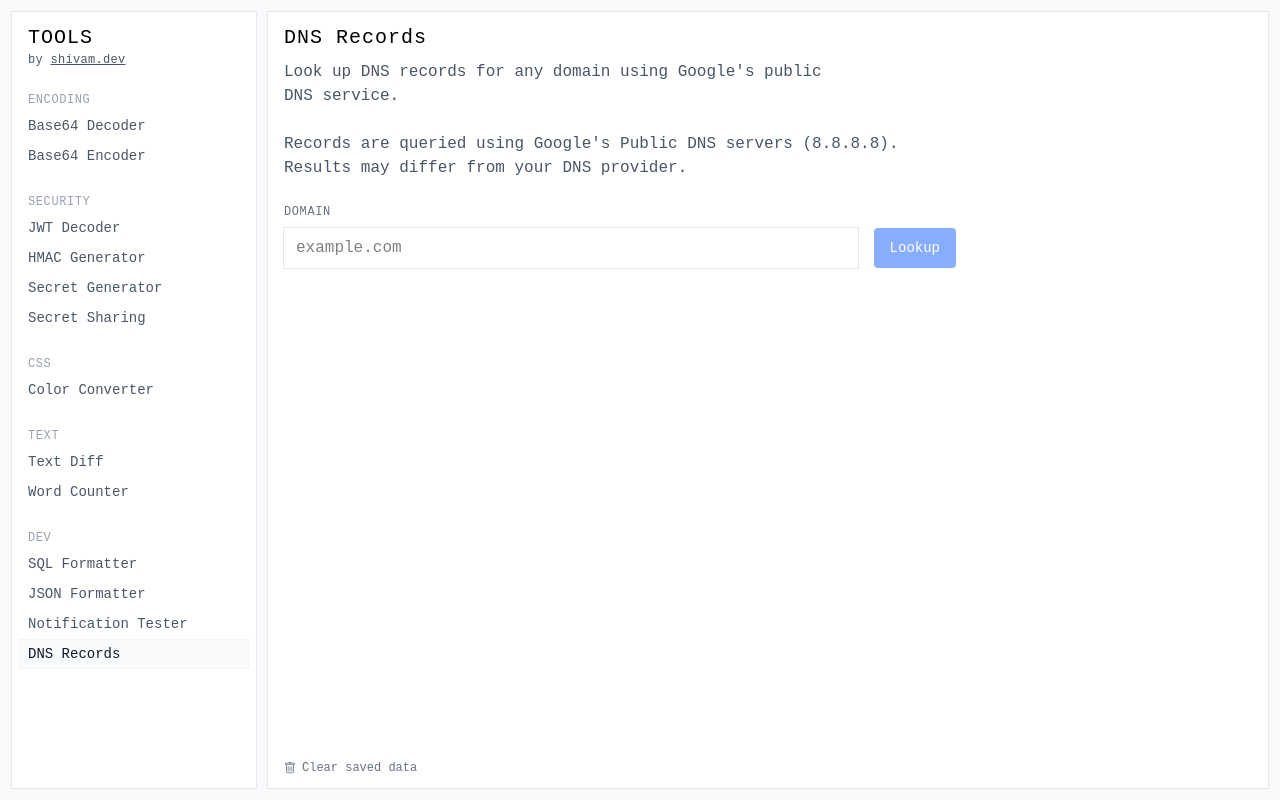
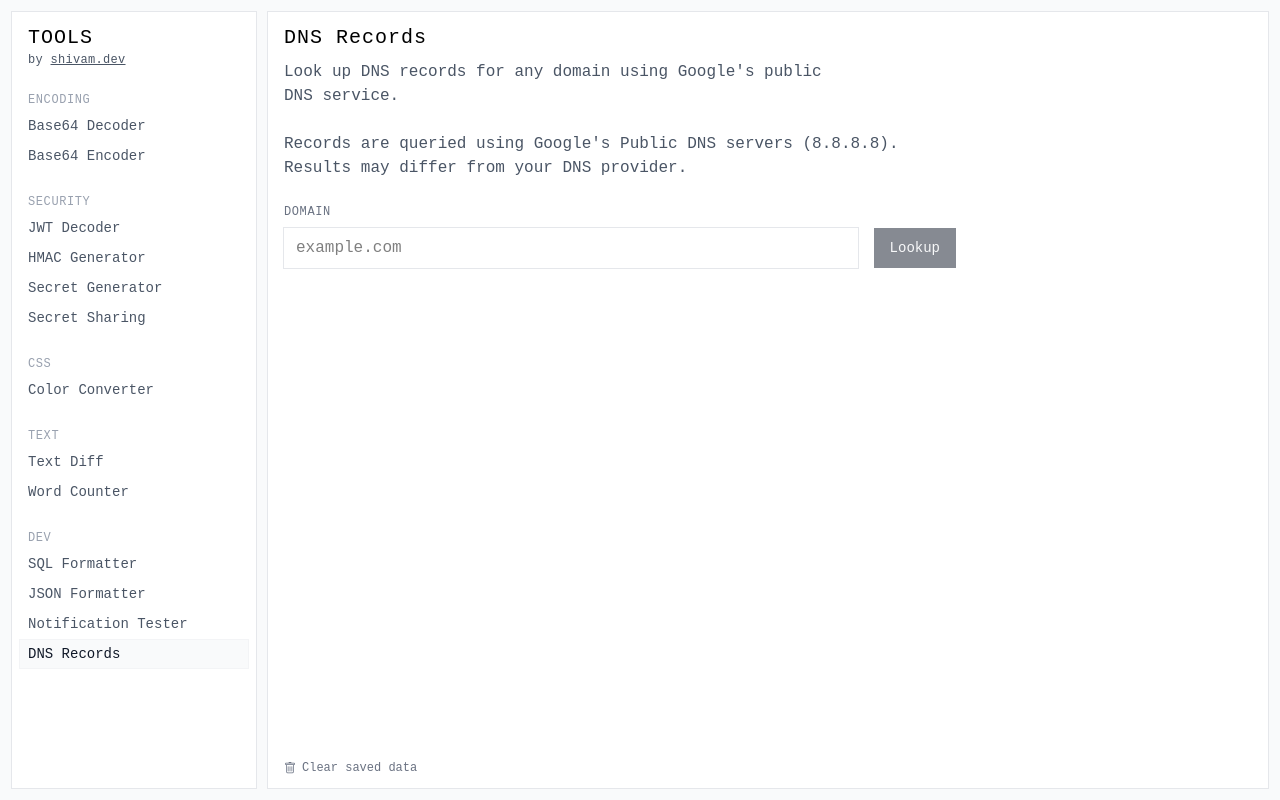
Before and after one commit to scmmishra/tools.shivam.dev, a Vue app: page /dns-records in a window 1280 px wide. Built offline with nearby package versions, Linux system fonts and the light colour scheme.

Commit message:
fix: formatting

```diff
--- a/src/pages/dns-records.vue
+++ b/src/pages/dns-records.vue
@@ -207,7 +207,7 @@ const fetchDnsRecords = async () => {
         />
 
         <button
-          class="mt-6 h-10 px-4 text-sm font-medium text-white bg-blue-600 rounded hover:bg-blue-700 focus:outline-none focus:ring-2 focus:ring-blue-500 focus:ring-offset-2 disabled:opacity-50"
+          class="mt-6 h-10 px-4 text-sm font-medium text-gray-100 hover:bg-gray-800 bg-gray-900 focus:outline-none focus:ring-2 focus:ring-blue-500 focus:ring-offset-2 disabled:opacity-50"
           :disabled="loading || !domain"
           @click="fetchDnsRecords"
         >
@@ -215,7 +215,7 @@ const fetchDnsRecords = async () => {
         </button>
       </div>
 
-      <div v-if="error" class="p-4 text-sm text-red-600 bg-red-50 rounded">
+      <div v-if="error" class="p-4 text-sm text-red-600 bg-red-50">
         {{ error }}
       </div>
 
@@ -228,7 +228,7 @@ const fetchDnsRecords = async () => {
             <p class="mt-1 text-sm text-gray-500">{{ section.description }}</p>
           </div>
 
-          <div class="overflow-hidden shadow ring-1 ring-gray-200 rounded">
+          <div class="overflow-hidden shadow ring-1 ring-gray-200">
             <table class="min-w-full divide-y divide-gray-200">
               <thead class="bg-gray-50">
                 <tr>
```
